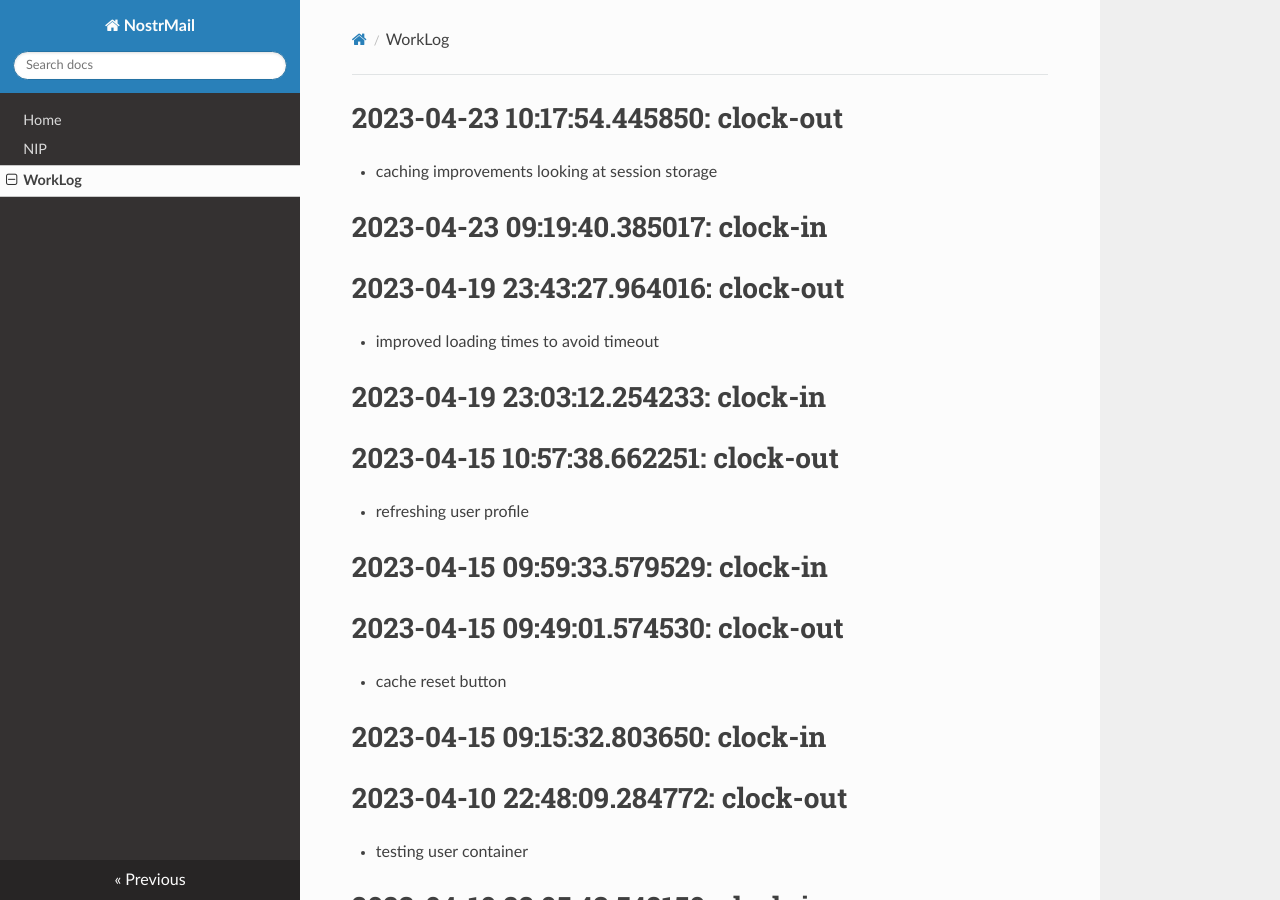
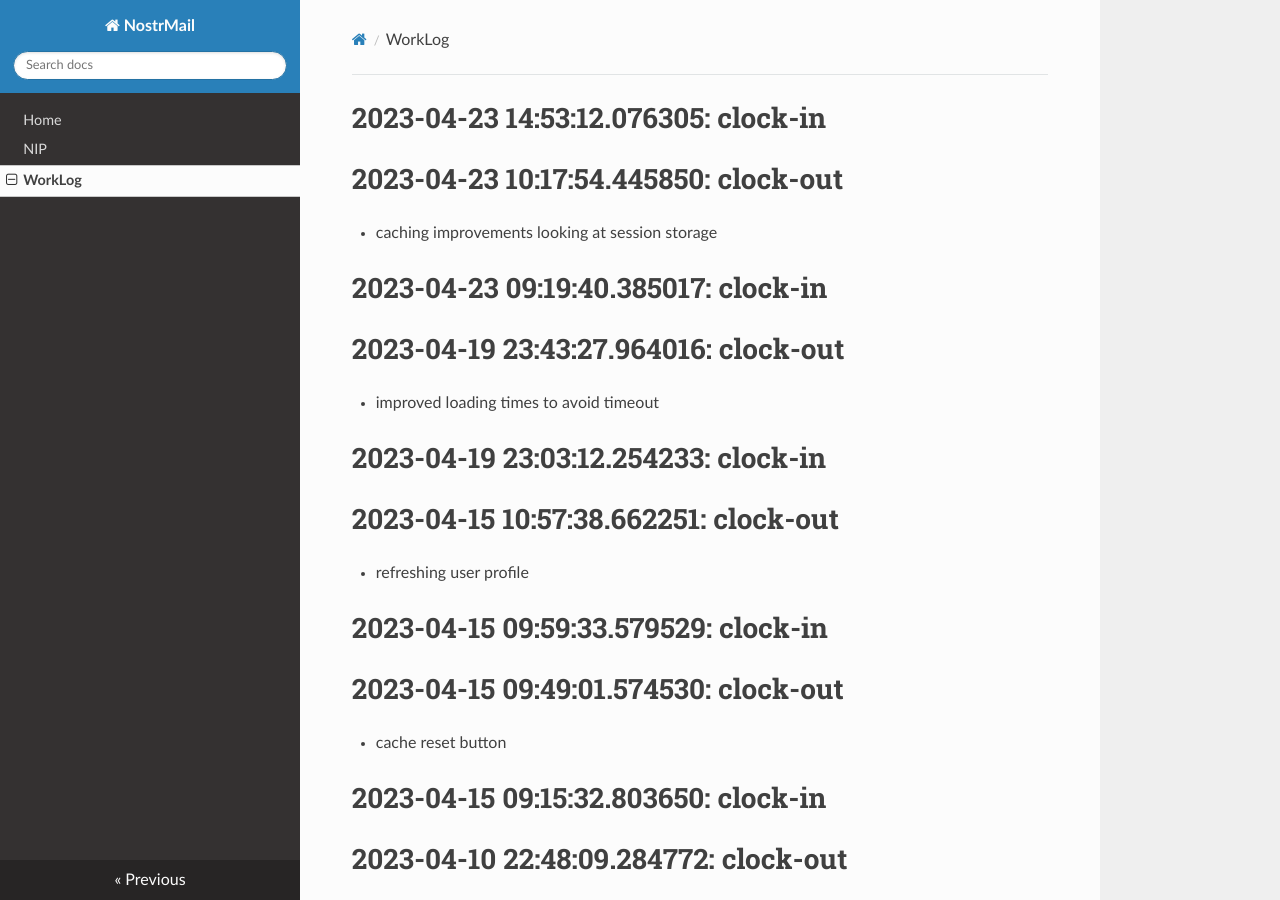
Before and after one commit to asherp/nostr-mail, an MkDocs documentation site: the page built from docs/WorkLog.md, in a window 1280 px wide and 900 px high. Built offline with MkDocs 1.6.1, drawn with Linux system fonts in a browser that asks for light colours; nearby versions of some CDN libraries.

Commit message:
clock-in

```diff
--- a/WorkLog.md
+++ b/WorkLog.md
@@ -1,3 +1,6 @@
+
+# 2023-04-23 14:53:12.076305: clock-in
+
 # 2023-04-23 10:17:54.445850: clock-out
 
 * caching improvements
```
